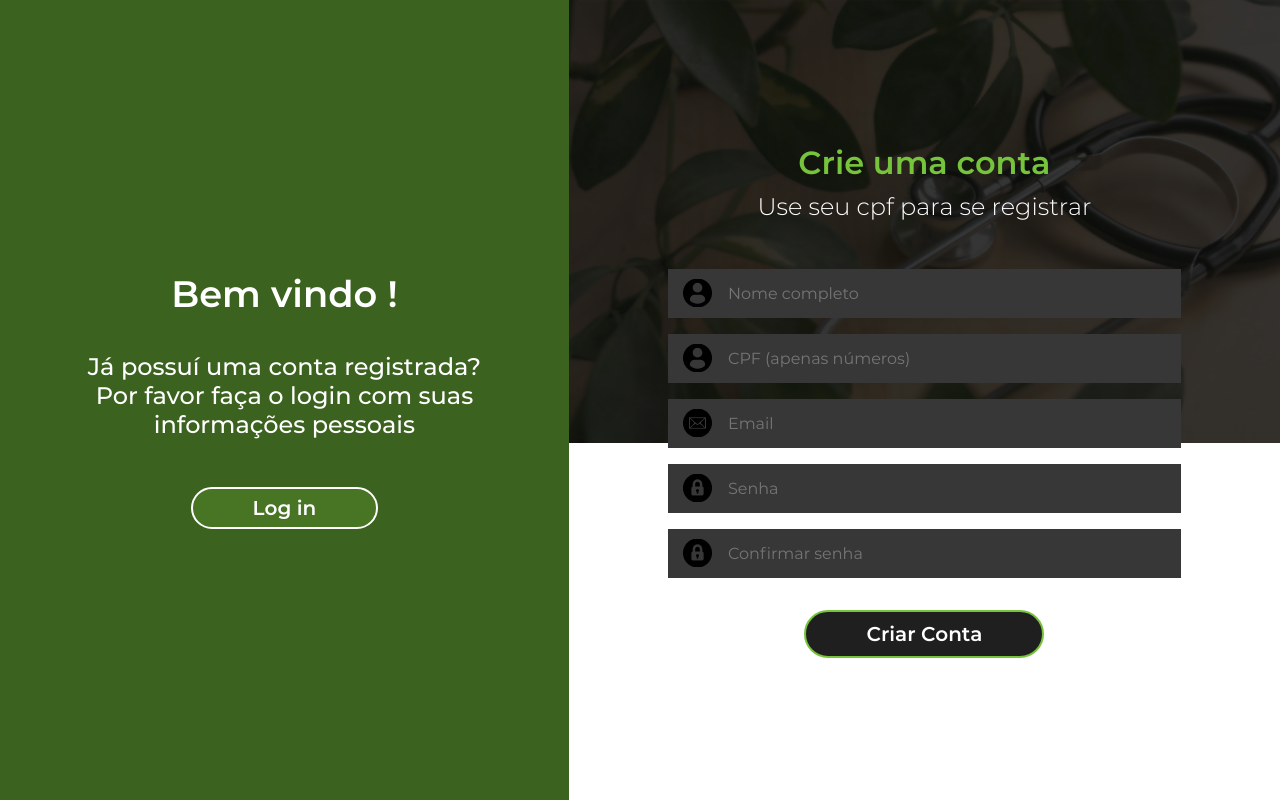
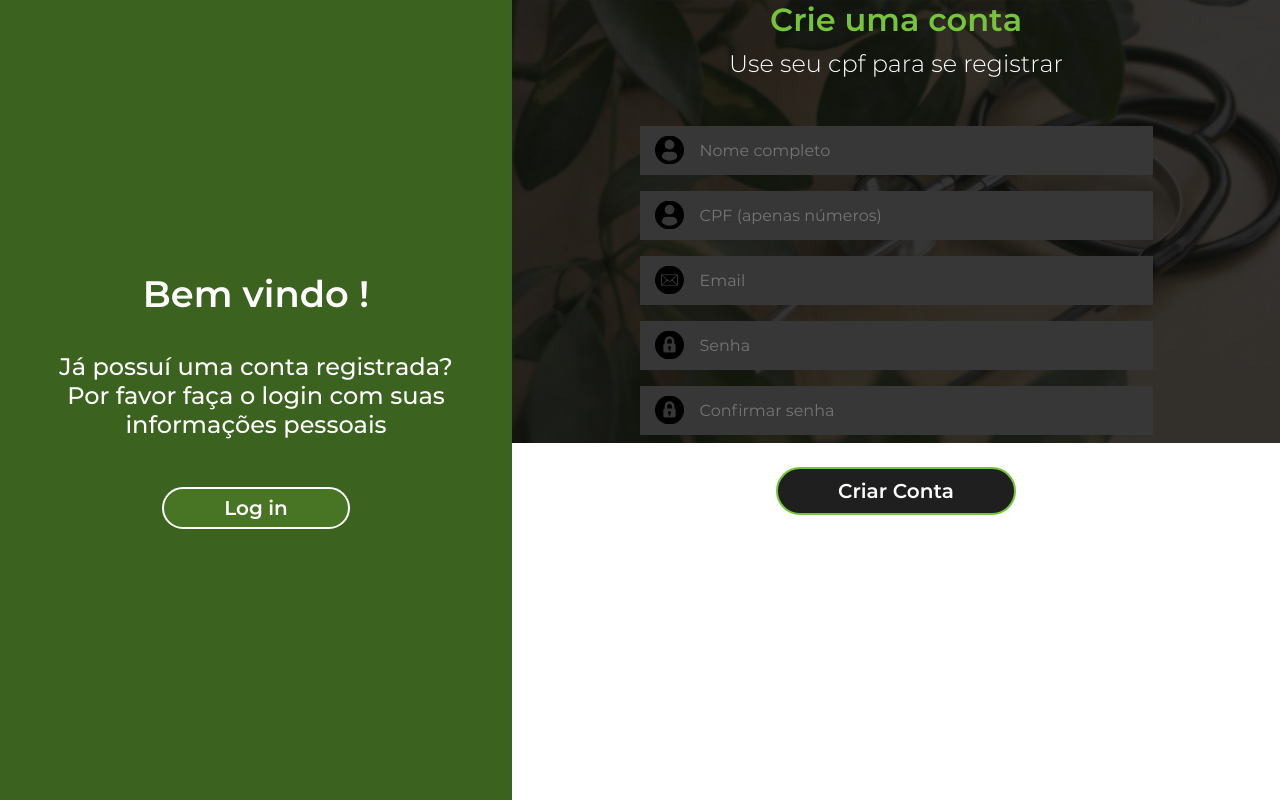
Before and after one commit to Isasouza00/Biotech, a Flask app: page /cadastro in a window 1280 px wide. Run offline with Flask 3, Linux system fonts and the light colour scheme.

Commit message:
tentando

```diff
--- a/static/css/cadastro.css
+++ b/static/css/cadastro.css
@@ -86,8 +86,8 @@
 
     color: white;
 
-    height: 100vh;
-    width: 100vh;
+    height: 100%;
+    width: 60em;
 
     align-items: center;
     justify-content: center;
```
